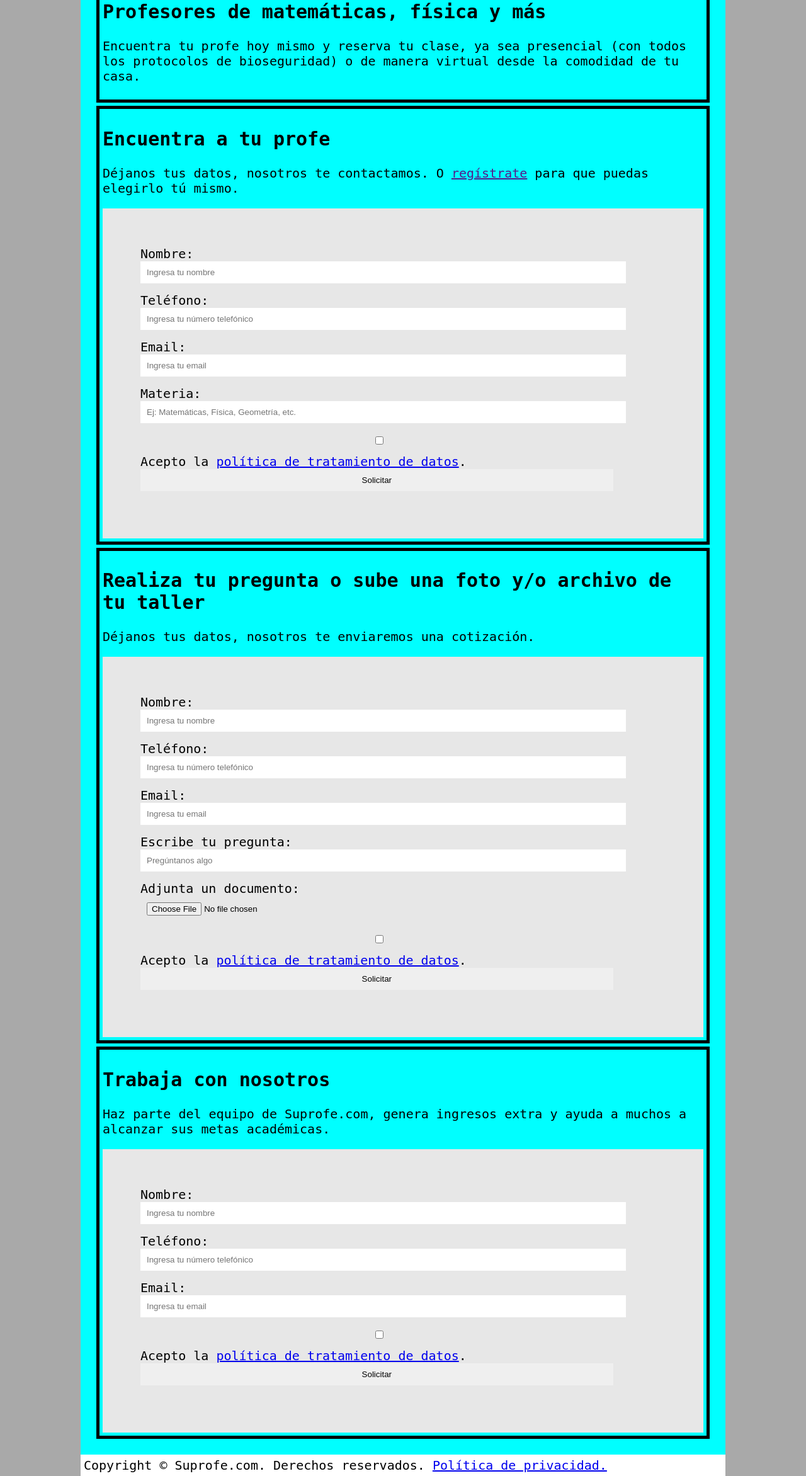
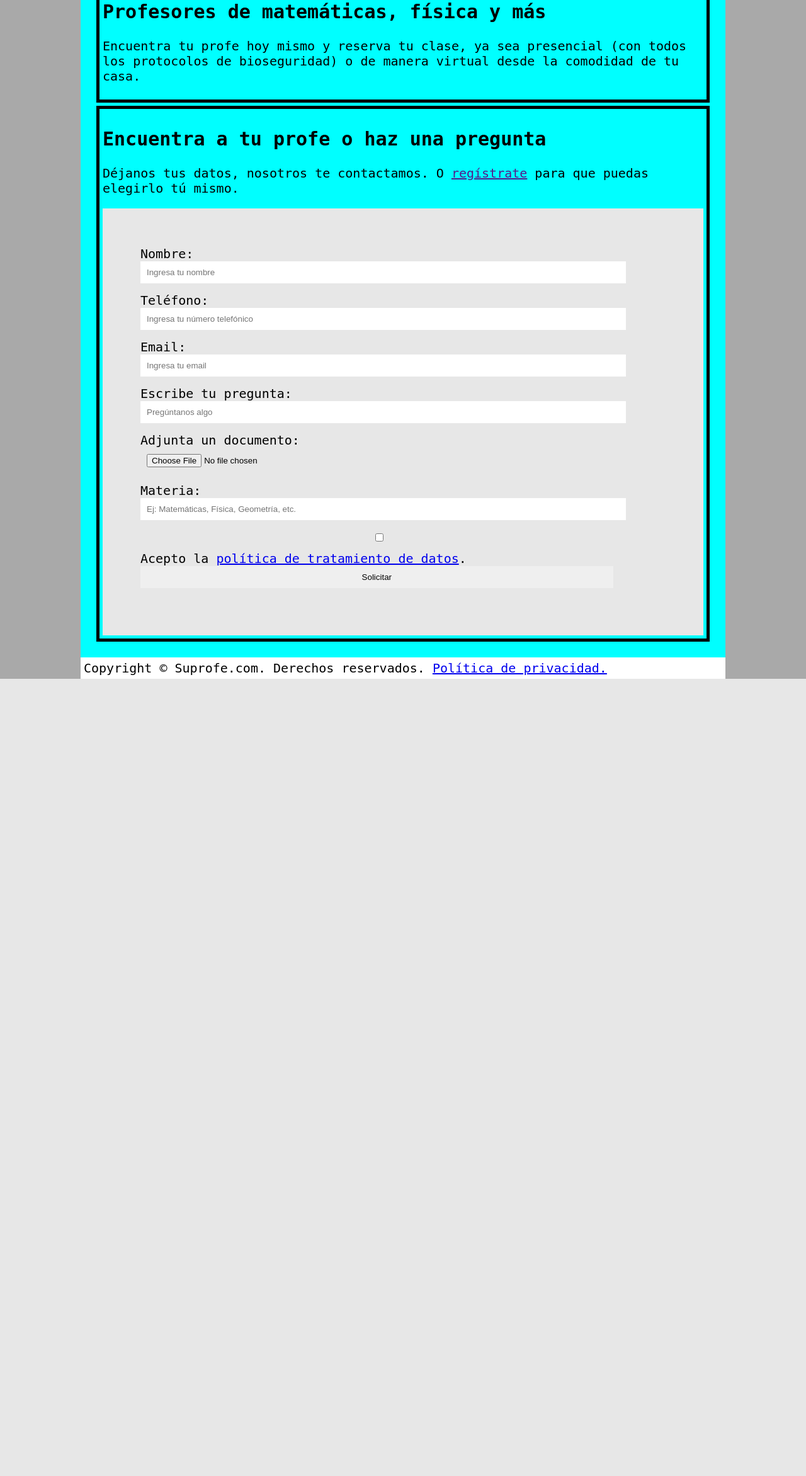
Before and after one commit to jdpc-hub/suprofe, a PHP site: page / in a window 1280 px wide. Shown: the part 174-2518 px from the top of the page at 63% size. After the commit the page ends 1252 px from the top, so only its background shows below. Run offline with PHP 8.4, Linux system fonts and the light colour scheme.

Commit message:
Se hace un cambio en los formularios del index: se deja uno solo. Se le aplican estilos a otras vistas que no tenían.

```diff
--- a/css/style.css
+++ b/css/style.css
@@ -16,15 +16,13 @@ main {
     background-color: aqua;
     padding: 20px;
 }
-.indexSection {
+#section {
     border: 5px solid black;
     margin: 5px;
     padding: 5px;
 }
 form {
     padding: 60px;
-    /* padding-left: 60px;
-    padding-right: 60px; */
     background-color: #E7E7E7;
 }
 form input {
--- a/index.html
+++ b/index.html
@@ -21,88 +21,55 @@
         </nav>
     </header>
     <main>
-        <section class="indexSection">
+        <section id="section">
             <h1>Profesores de matemáticas, física y más</h1>
             <p>Encuentra tu profe hoy mismo y reserva tu clase, ya sea presencial (con todos los protocolos de bioseguridad) o de manera virtual desde la comodidad de tu casa.</p>
         </section>
-        <section class="indexSection">
-            <h1>Encuentra a tu profe</h1>
+        <section id="section">
+            <h1>Encuentra a tu profe o haz una pregunta</h1>
             <p>Déjanos tus datos, nosotros te contactamos. O <a href="">regístrate</a> para que puedas elegirlo tú mismo.</p>
             <form action="">
                 <label for="nombre">
                     <span>Nombre:</span>
+                    <br>
                     <input type="text" id="nombre" placeholder="Ingresa tu nombre" required>
                 </label>
+                <br>
                 <label for="telefono">
                     <span>Teléfono:</span>
+                    <br>
                     <input type="tel" id="telefono" placeholder="Ingresa tu número telefónico" required>
                 </label>
+                <br>
                 <label for="email">
                     <span>Email:</span>
+                    <br>
                     <input type="email" id="email" placeholder="Ingresa tu email" required>
                 </label>
+                <br>
+                <label for="pregunta">
+                    <span>Escribe tu pregunta:</span>
+                    <br>
+                    <input type="text" id="pregunta" placeholder="Pregúntanos algo">
+                </label>
+                <br>
+                <label for="archivo">
+                    <span>Adjunta un documento:</span>
+                    <br>
+                    <input type="file" id="archivo">
+                </label>
+                <br>
                 <label for="materia">
                     <span>Materia:</span>
+                    <br>
                     <input type="text" id="materia" placeholder="Ej: Matemáticas, Física, Geometría, etc.">
                 </label>
+                <br>
                 <label for="datos">
                     <input type="checkbox" id="datos" required>
                     <span>Acepto la <a href="./politicaPrivacidad.html">política de tratamiento de datos</a>.</span>
                 </label>
-                <input type="submit" value="Solicitar">
-            </form>
-        </section>
-        <section class="indexSection">
-            <h1>Realiza tu pregunta o sube una foto y/o archivo de tu taller</h1>
-            <p>Déjanos tus datos, nosotros te enviaremos una cotización.</p>
-            <form action="">
-                <label for="nombre">
-                    <span>Nombre:</span>
-                    <input type="text" id="nombre" placeholder="Ingresa tu nombre" required>
-                </label>
-                <label for="telefono">
-                    <span>Teléfono:</span>
-                    <input type="tel" id="telefono" placeholder="Ingresa tu número telefónico" required>
-                </label>
-                <label for="email">
-                    <span>Email:</span>
-                    <input type="email" id="email" placeholder="Ingresa tu email" required>
-                </label>
-                <label for="pregunta">
-                    <span>Escribe tu pregunta:</span>
-                    <input type="text" id="pregunta" placeholder="Pregúntanos algo">
-                </label>
-                <label for="archivo">
-                    <span>Adjunta un documento:</span>
-                    <input type="file" id="archivo">
-                </label>
-                <label for="datos">
-                    <input type="checkbox" id="datos" required>
-                    <span>Acepto la <a href="./politicaPrivacidad.html">política de tratamiento de datos</a>.</span>
-                </label>
-                <input type="submit" value="Solicitar">
-            </form>
-        </section>
-        <section class="indexSection">
-            <h1>Trabaja con nosotros</h1>
-            <p>Haz parte del equipo de Suprofe.com, genera ingresos extra y ayuda a muchos a alcanzar sus metas académicas.</p>
-            <form action="">
-                <label for="nombre">
-                    <span>Nombre:</span>
-                    <input type="text" id="nombre" placeholder="Ingresa tu nombre" required>
-                </label>
-                <label for="telefono">
-                    <span>Teléfono:</span>
-                    <input type="tel" id="telefono" placeholder="Ingresa tu número telefónico" required>
-                </label>
-                <label for="email">
-                    <span>Email:</span>
-                    <input type="email" id="email" placeholder="Ingresa tu email" required>
-                </label>
-                <label for="datos">
-                    <input type="checkbox" id="datos" required>
-                    <span>Acepto la <a href="./politicaPrivacidad.html">política de tratamiento de datos</a>.</span>
-                </label>
+                <br>
                 <input type="submit" value="Solicitar">
             </form>
         </section>
--- a/nosotros.html
+++ b/nosotros.html
@@ -21,7 +21,7 @@
         </nav>
     </header>
     <main>
-        <section>
+        <section id="section">
             <h1>Nosotros</h1>
             <p>Somos una empresa basada en la integridad y el buen servicio. Prestamos el servicio de clases personalizadas desde 2010 en el Valle de Aburrá.</p>
             <h1>Misión</h1>
@@ -31,7 +31,7 @@
         </section>
     </main>
     <footer>
-        <p>Copyright © Suprofe.com. Derechos reservados. <a href="./politicaPrivacidad.html">Política de privacidad.</a></p>
+        <span>Copyright © Suprofe.com. Derechos reservados. <a href="./politicaPrivacidad.html">Política de privacidad.</a></span>
     </footer>
 </body>
 </html>
--- a/politicaPrivacidad.html
+++ b/politicaPrivacidad.html
@@ -4,6 +4,7 @@
     <meta charset="UTF-8">
     <meta http-equiv="X-UA-Compatible" content="IE=edge">
     <meta name="viewport" content="width=device-width, initial-scale=1.0">
+    <link rel="stylesheet" href="./css/style.css">
     <title>Políca de privacidad</title>
 </head>
 <body>
@@ -20,7 +21,7 @@
         </nav>
     </header>
     <main>
-        <section>
+        <section id="section">
             <h1>POLÍTICA DE PRIVACIDAD</h1>
             <h2>Información que es recogida</h2>
             <p>Suprofe.com podrá recoger información personal tal como: su nombre, su dirección de correo electrónica e información demográfica. Así mismo, cuando sea necesario podrá ser requerida información específica para procesar algún pedido o realizar una entrega o facturación.</p>
@@ -33,7 +34,7 @@
         </section>
     </main>
     <footer>
-        <p>Copyright © Suprofe.com. Derechos reservados. <a href="./politicaPrivacidad.html">Política de privacidad.</a></p>
+        <span>Copyright © Suprofe.com. Derechos reservados. <a href="./politicaPrivacidad.html">Política de privacidad.</a></span>
     </footer>
 </body>
 </html>
```
Also changed, not shown: registro.html (+13 -2 lines).
